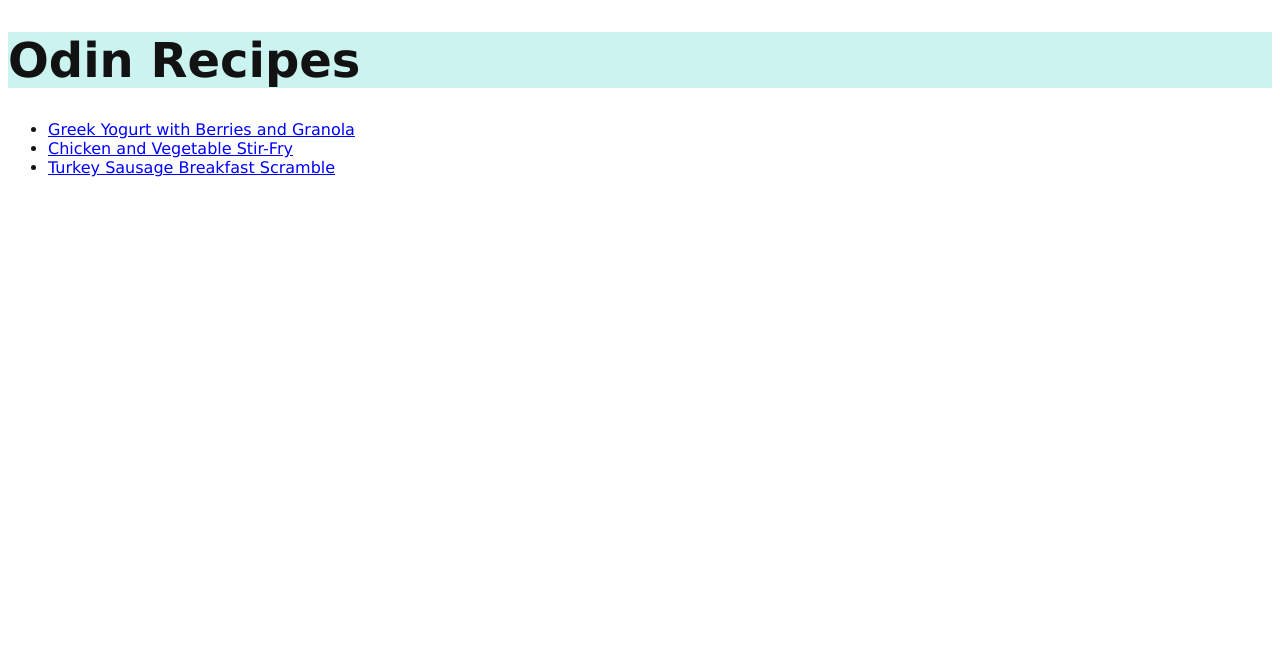
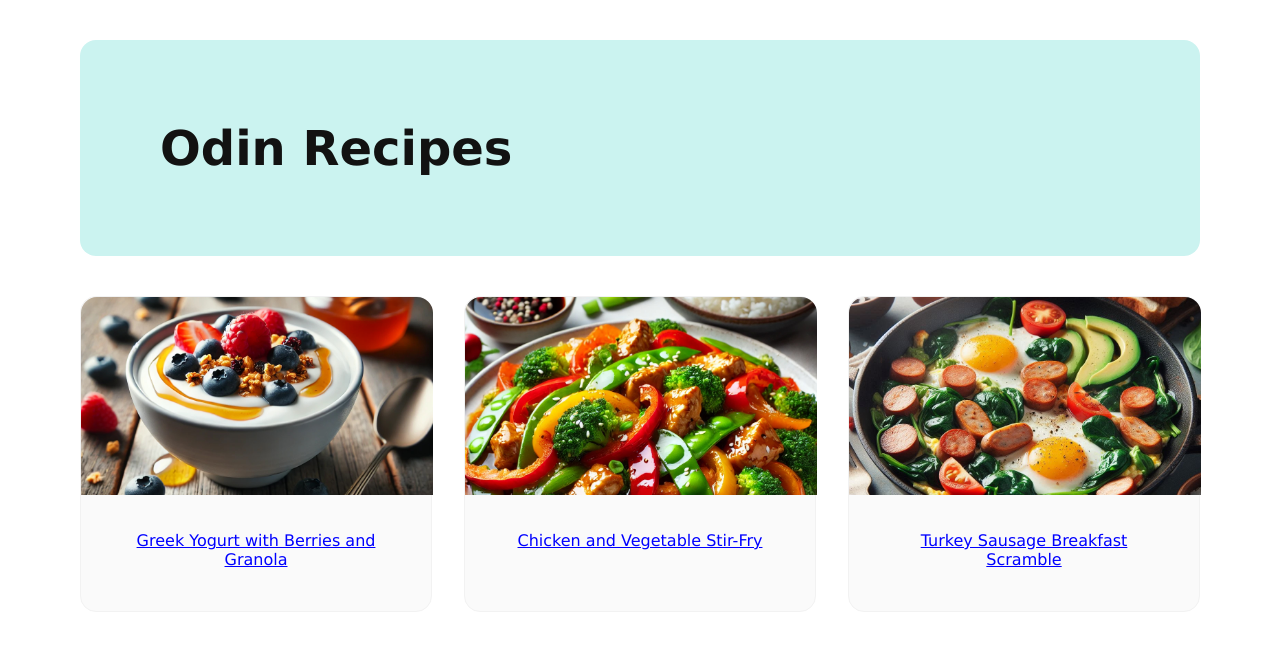
Before and after one commit to gabrieltane/odin-recipes, a plain HTML site: page index.html in a window 1280 px wide. Drawn offline with Linux system fonts and the light colour scheme.

Commit message:
Add margins, paddings, divs, and horizontal images
Margin, padding and display properties were applied. Containers were
added to organize contents. Horizontal versions of recipe images were
added to the homepage.

```diff
--- a/index.html
+++ b/index.html
@@ -2,17 +2,26 @@
 <html lang="en">
     <head>
         <meta charset="UTF-8">
-        <title>Document</title>
+        <title>Odin Recipes</title>
         <link rel="stylesheet" href="style.css">
     </head>
     <body>
-        <div class="main-header">
+        <header class="main-header">
             <h1>Odin Recipes</h1>
+        </header>
+        <div class="recipe-list">
+            <div class="recipe-card-01">
+                <img src="images/greek-yogurt-with-berries-and-granola-horizontal.jpg" alt="A bowl of Greek yogurt topped with fresh berries, a drizzle of honey, and a sprinkle of granola. The dish is served in a simple, clean white bowl on a rustic wooden table, with a spoon on the side and a few loose berries around the bowl.">
+                <a href="recipes/greek-yogurt-with-berries-and-granola.html">Greek Yogurt with Berries and Granola</a>
+            </div>
+            <div class="recipe-card-02">
+                <img src="images/chicken-and-vegetable-stir-fry-horizontal.jpg" alt="A colorful stir-fry with tender pieces of chicken, crisp bell peppers, broccoli florets, and snow peas, all coated in a glossy soy and garlic sauce. The dish is served on a white plate with a side of steamed rice, garnished with sesame seeds and chopped green onions.">
+                <a href="recipes/chicken-and-vegetable-stir-fry.html">Chicken and Vegetable Stir-Fry</a>
+            </div>
+            <div class="recipe-card-03">
+                <img src="images/turkey-sausage-breakfast-scramble-horizontal.jpg" alt="This image shows a skillet with sunny-side-up eggs, turkey sausage slices, spinach, cherry tomatoes, and avocado slices. In the background, there’s toast, an egg, and a bottle of olive oil, creating a cozy breakfast setting.">
+                <a href="recipes/turkey-sausage-breakfast-scramble.html">Turkey Sausage Breakfast Scramble</a>
+            </div>
         </div>
-        <ul>
-            <li><a href="recipes/greek-yogurt-with-berries-and-granola.html">Greek Yogurt with Berries and Granola</a></li>
-            <li><a href="recipes/chicken-and-vegetable-stir-fry.html">Chicken and Vegetable Stir-Fry</a></li>
-            <li><a href="recipes/turkey-sausage-breakfast-scramble.html">Turkey Sausage Breakfast Scramble</a></li>
-        </ul>
     </body>
 </html>
--- a/style.css
+++ b/style.css
@@ -1,24 +1,107 @@
+html {
+    box-sizing: border-box;
+}
+
+*,
+*::before,
+*::after {
+    box-sizing: inherit;
+}
+
 body {
+    width: 1120px;
     font-family: Verdana, Tahoma, sans-serif;
     font-size: 16px;
     color: #121212;
     background-color: #ffffff;
+    margin: auto;
 }
 
 h1 {
     font-size: 48px;
+    margin: 0;
 }
 
 a {
     color: #0000ff;
 }
 
-.main-header,
+.main-header {
+    background-color: #cbf3f0;
+    border-radius: 16px;
+    padding: 80px;
+    margin: 40px 0;
+}
+
 .internal-header {
     background-color: #cbf3f0;
+    border-radius: 16px;
+    display: flex;
+    margin: 40px 0;
+}
+
+.internal-header div {
+    padding: 40px 80px;
+    margin: auto 0;
+}
+
+.internal-header img {
+    width: auto;
+    height: 300px;
+    border-radius: inherit;
+    margin: 0;
+}
+
+.content {
+    background-color: hsl(0, 0%, 98%);
+    border-radius: 16px;
+    margin: 40px 0;
+    padding: 32px;
+    border: 1px solid hsl(0, 0%, 95%);
 }
 
 h2 {
-    background-color: #ffbf69;
     font-size: 24px;
 }
+
+/* home only */
+
+.recipe-list {
+    margin: 40px 0;
+    font-size: 0;
+}
+
+.recipe-card-01,
+.recipe-card-02,
+.recipe-card-03 {
+    vertical-align: top;
+    text-align: center;
+    font-size: 16px;
+    display: inline-block;
+    margin: 0 16px;
+    width: 352px;
+    background-color: hsl(0, 0%, 98%);
+    border: 1px solid hsl(0, 0%, 95%);
+    border-radius: 16px;
+}
+
+.recipe-list img {
+    margin: 0;
+    height: auto;
+    width: 352px;
+    border-radius: 16px 16px 0 0;
+}
+
+.recipe-list a {
+    height: 48px;
+    display: block;
+    margin: 32px;
+}
+
+.recipe-card-01 {
+    margin-left: 0;
+}
+
+.recipe-card-03 {
+    margin-right: 0;
+}
```
Also changed, not shown: recipes/chicken-and-vegetable-stir-fry.html (+9 -3 lines), recipes/greek-yogurt-with-berries-and-granola.html (+9 -3 lines), recipes/turkey-sausage-breakfast-scramble.html (+9 -3 lines), images/chicken-and-vegetable-stir-fry-horizontal.jpg (added), images/greek-yogurt-with-berries-and-granola-horizontal.jpg (added), images/turkey-sausage-breakfast-scramble-horizontal.jpg (added).
